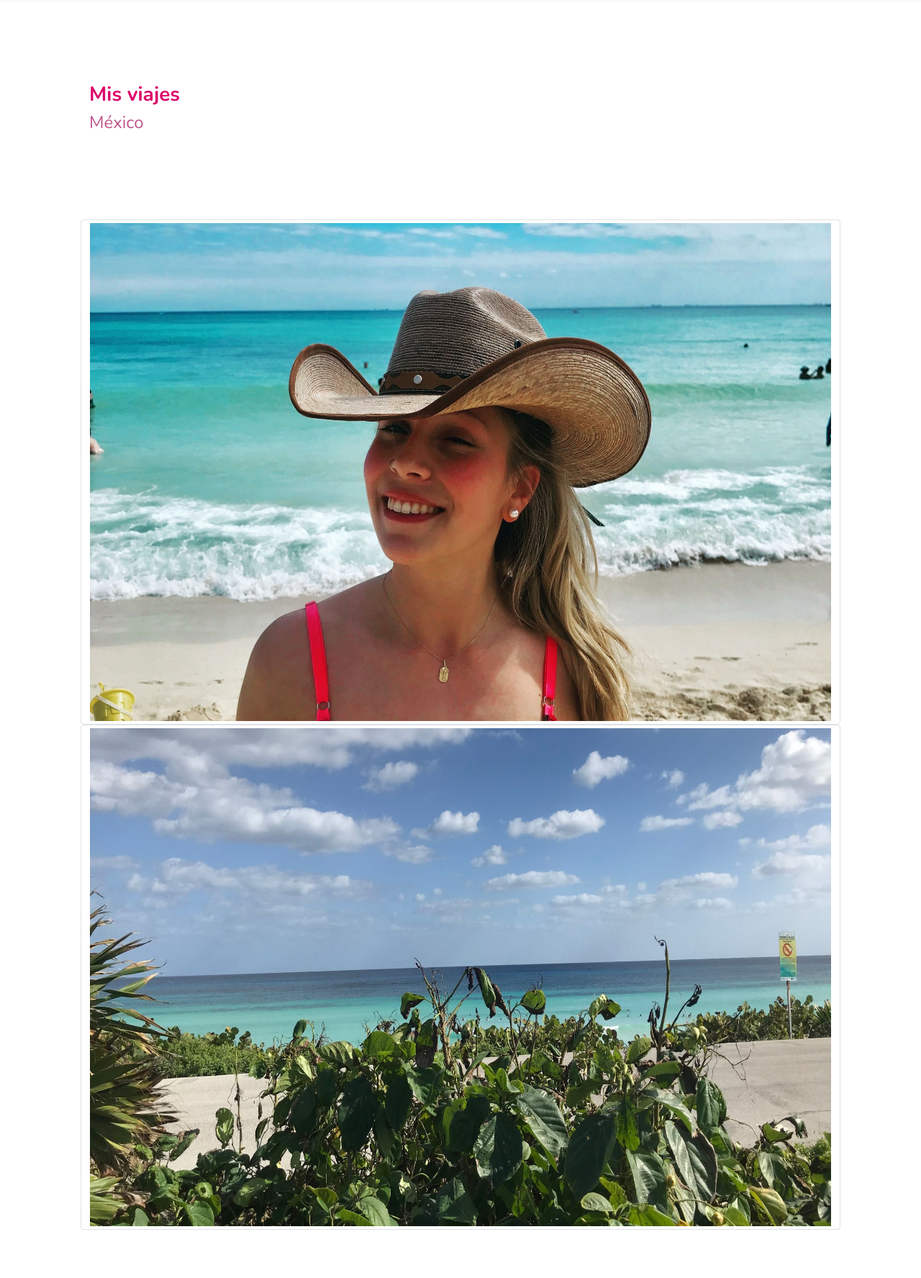
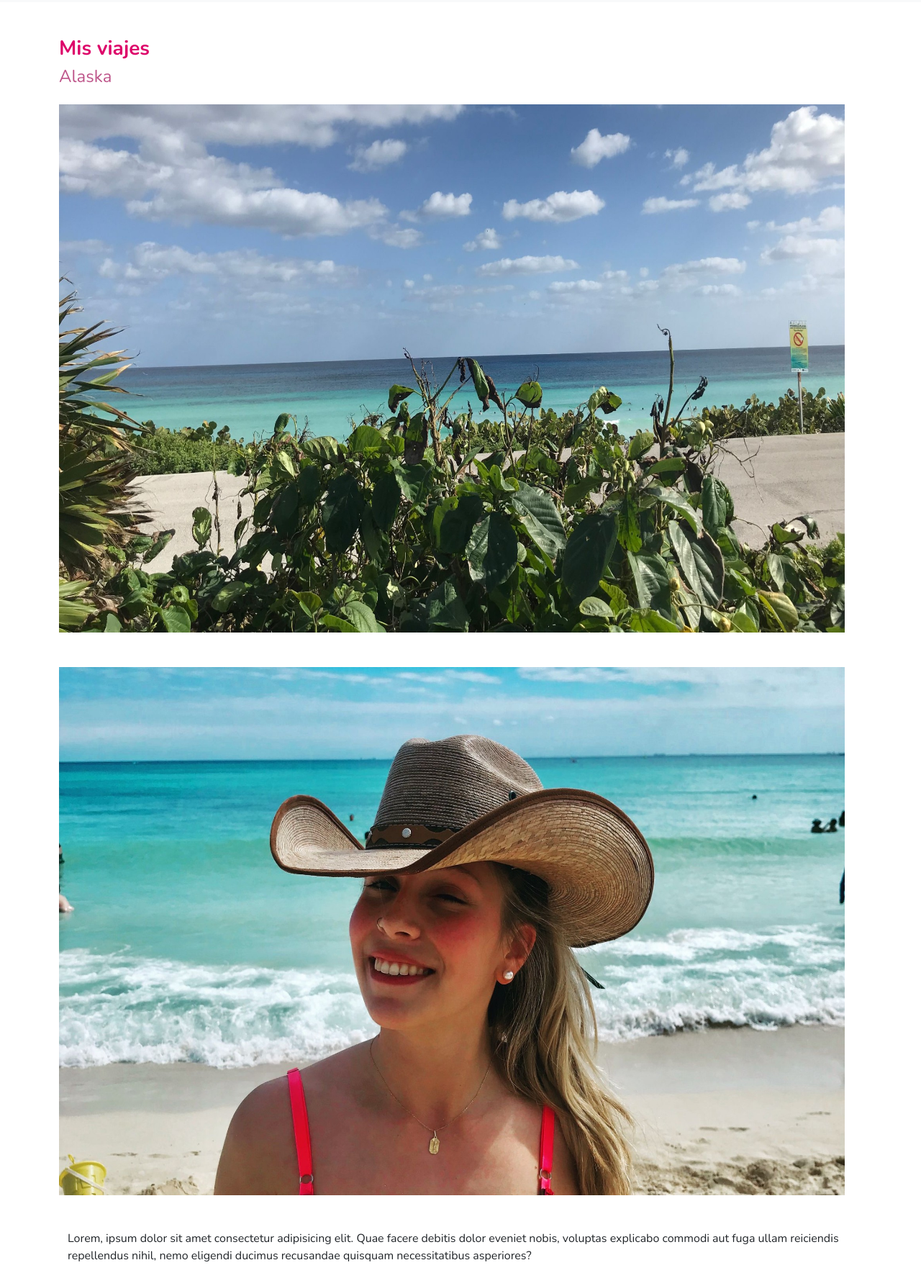
Before and after one commit to giuliduran50/proyecto1, a website: page pages/viajes/mexico.html in a window 1280 px wide. Shown: the part 146-1922 px from the top of the page at 72% size. Drawn offline with nearby package versions, Linux system fonts and the light colour scheme.

Commit message:
arreglo imagenes seccion viajes

```diff
--- a/pages/viajes/mexico.html
+++ b/pages/viajes/mexico.html
@@ -54,18 +54,25 @@
             </div>
         </nav>
     </header>
-        <main>
-            <section class="container-fluid" id="main__viajes">
-              <div>
-                <h3 class="titulos">Mis viajes</h3>
-                <h4 class="subtitulos">México</h4>
-              </div>
-              <div class="row">
-                  <img class="col img-thumbnail" src="../../public/mexico1.jpg" alt="En Cozumel.">
-                  <img class="col img-thumbnail" src="../../public/mexico2.jpg" alt="Cozumel">
-              </div>
-                <p>Lorem, ipsum dolor sit amet consectetur adipisicing elit. Quae facere debitis dolor eveniet nobis, voluptas explicabo commodi aut fuga ullam reiciendis repellendus nihil, nemo eligendi ducimus recusandae quisquam necessitatibus asperiores?</p>
-        </main>
+    <main class="container">
+        <div class=" row justify-content-md-center ">
+          <div class="col pt-5 pb-3">
+            <h3 class="titulos">Mis viajes</h3>
+            <h4 class="subtitulos">Alaska</h4>
+          </div>
+        </div>
+        <div class="row gap-5">
+          <div class="row justify-content-md-center">
+            <img class="img-fluid col mx-auto" style="width: 100%;" src="../../public/mexico2.jpg" alt="Hike en Anchorage">
+          </div>
+          <div class="row justify-content-center">
+            <img class="img-fluid col mx-auto" style="width: 100%;" src="../../public/mexico1.jpg" alt="Denali Hostel y Cabins">
+          </div>
+        </div>
+        <div class="row justify-content-md-center mx-auto pt-5">
+          <p>Lorem, ipsum dolor sit amet consectetur adipisicing elit. Quae facere debitis dolor eveniet nobis, voluptas explicabo commodi aut fuga ullam reiciendis repellendus nihil, nemo eligendi ducimus recusandae quisquam necessitatibus asperiores?</p>
+        </div>
+  </main>
         <div class="container-fluid">
             <footer class="footer d-flex flex-wrap justify-content-between align-items-center py-3 my-4 border-top">
                 <div class="col-md-4 d-flex align-items-center">
```
Also changed, not shown: pages/viajes/alaska.html (+15 -7 lines), pages/viajes/ny.html (+19 -10 lines).
